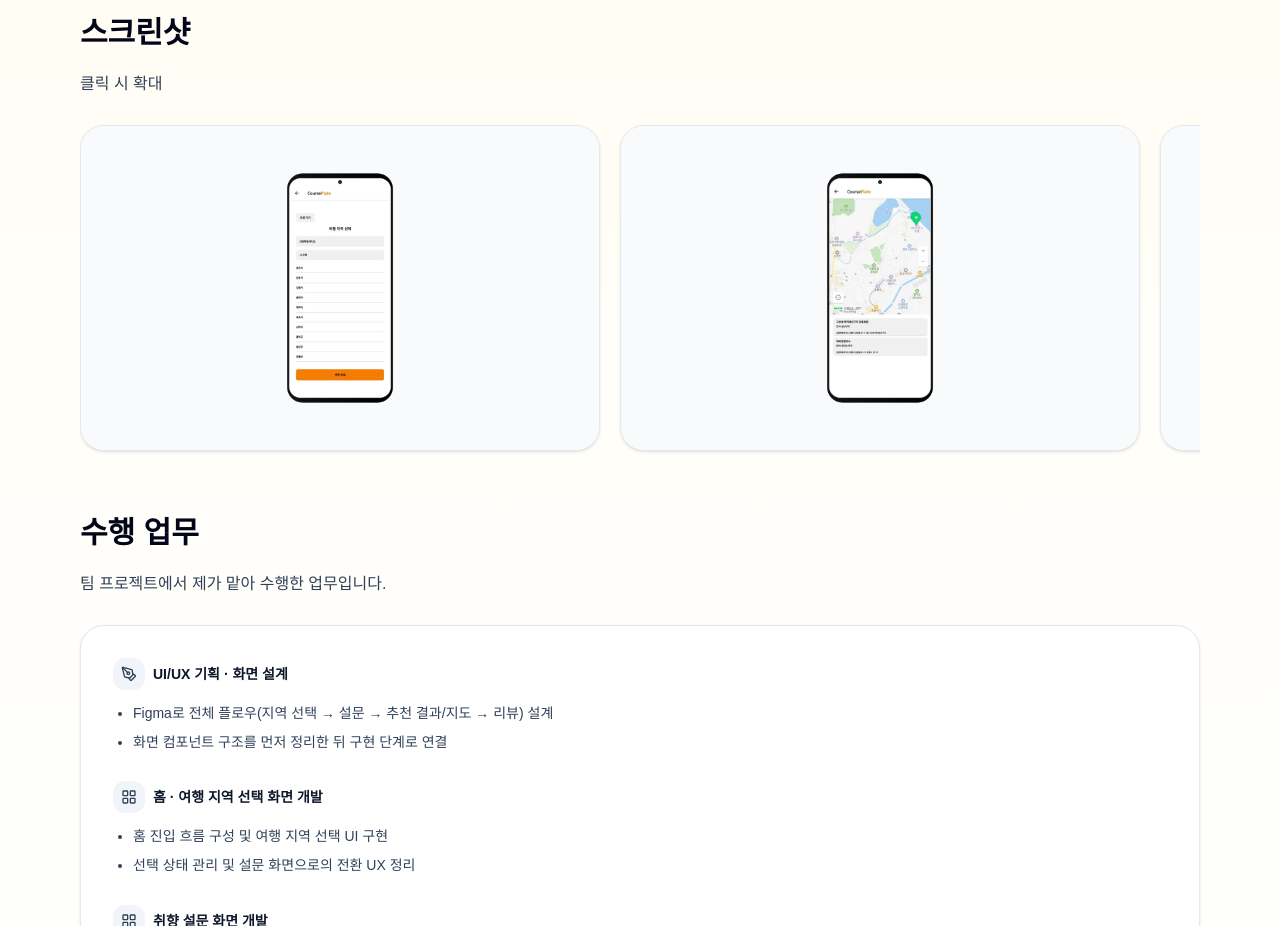
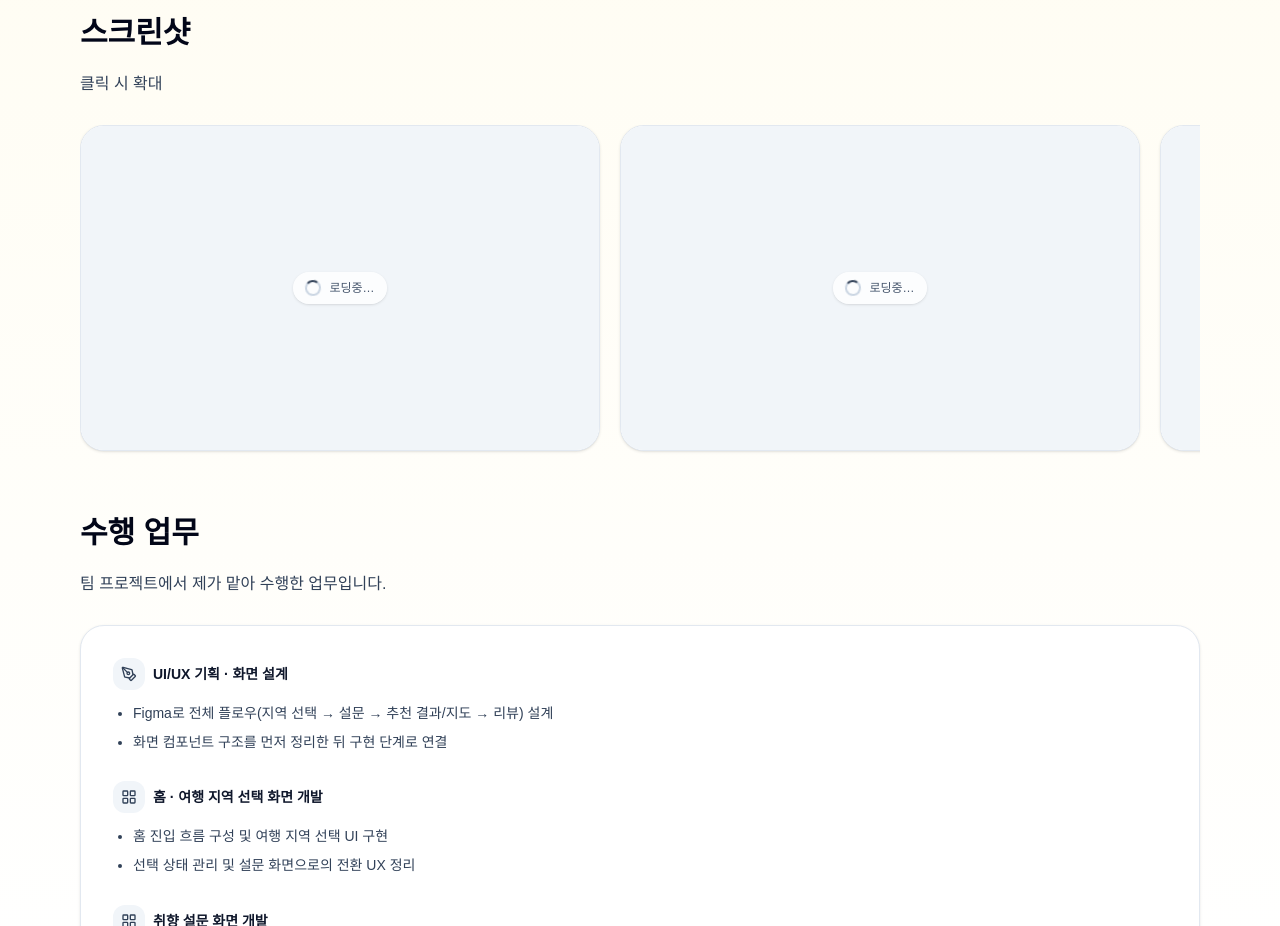
Before and after one commit to jyjs01/portfolio, a Next.js app: page /project/courseplate in a window 1280 px wide. Shown: the part 820-1746 px from the top of the page. Built offline with nearby package versions, Linux system fonts and the light colour scheme.

Commit message:
스크린샷 로딩 중 UI 추가

```diff
--- a/src/components/project/ScreenshotGallery.tsx
+++ b/src/components/project/ScreenshotGallery.tsx
@@ -15,6 +15,13 @@ type Shot = {
 export default function ScreenshotGallery({ screenshots }: { screenshots: Shot[] }) {
   const [open, setOpen] = useState(false);
   const [idx, setIdx] = useState(0);
+
+  // 썸네일 로딩 상태 (index별)
+  const [thumbLoaded, setThumbLoaded] = useState<Record<number, boolean>>({});
+
+  // 모달 메인 이미지 로딩 상태
+  const [mainLoading, setMainLoading] = useState(false);
+
   const stripRef = useRef<HTMLDivElement | null>(null);
 
   const hasMany = screenshots.length > 1;
@@ -44,19 +51,11 @@ export default function ScreenshotGallery({ screenshots }: { screenshots: Shot[]
     // eslint-disable-next-line react-hooks/exhaustive-deps
   }, [open, hasMany, screenshots.length]);
 
+  // 모달 열리거나 idx 바뀔 때마다 로딩 UI 다시 표시
   useEffect(() => {
     if (!open) return;
-    const preload = (src: string) => {
-      const img = new window.Image();
-      img.src = src;
-    };
-    preload(screenshots[idx].src);
-    if (hasMany) {
-      preload(screenshots[(idx + 1) % screenshots.length].src);
-      preload(screenshots[(idx - 1 + screenshots.length) % screenshots.length].src);
-    }
-  }, [open, idx, hasMany, screenshots]);
-
+    setMainLoading(true);
+  }, [open, idx]);
 
   return (
     <>
@@ -86,7 +85,10 @@ export default function ScreenshotGallery({ screenshots }: { screenshots: Shot[]
         style={{ overscrollBehaviorY: "contain" }}
       >
         <div className="flex gap-5 snap-x snap-mandatory">
-            {screenshots.map((s, i) => (
+          {screenshots.map((s, i) => {
+            const loaded = !!thumbLoaded[i];
+
+            return (
               <button
                 key={`${s.src}-${i}`}
                 type="button"
@@ -99,20 +101,36 @@ export default function ScreenshotGallery({ screenshots }: { screenshots: Shot[]
                 aria-label={`${s.alt} 확대 보기`}
               >
                 <div className="relative aspect-16/10 w-full bg-slate-50">
+                  {/* 로딩 UI (썸네일) */}
+                  {!loaded && (
+                    <div className="absolute inset-0 flex items-center justify-center">
+                      <div className="h-full w-full animate-pulse bg-slate-100" />
+                      <div className="absolute flex items-center gap-2 rounded-full bg-white/80 px-3 py-2 text-xs text-slate-600 shadow-sm">
+                        <span className="h-4 w-4 animate-spin rounded-full border-2 border-slate-300 border-t-slate-700" />
+                        로딩중…
+                      </div>
+                    </div>
+                  )}
+
                   <Image
                     src={s.thumbSrc ?? s.src}
                     alt={s.alt}
                     fill
-                        className="object-contain p-4 transition-transform duration-300 group-hover:scale-[1.01]"
+                    className={[
+                      "object-contain p-4 transition-transform duration-300 group-hover:scale-[1.01]",
+                      loaded ? "opacity-100" : "opacity-0",
+                    ].join(" ")}
                     sizes="(min-width: 768px) 520px, 90vw"
+                    onLoadingComplete={() =>
+                      setThumbLoaded((prev) => ({ ...prev, [i]: true }))
+                    }
                   />
                 </div>
               </button>
-            ))}
+            );
+          })}
         </div>
       </div>
-
-
 
       {/* 모달 */}
       <Dialog open={open} onClose={close} className="relative z-50">
@@ -138,14 +156,26 @@ export default function ScreenshotGallery({ screenshots }: { screenshots: Shot[]
 
             {/* 이미지 영역 */}
             <div className="relative h-[70vh] w-full bg-slate-50">
+              {/* 로딩 UI (모달 메인) */}
+              {open && mainLoading && (
+                <div className="absolute inset-0 z-10 flex items-center justify-center">
+                  <div className="absolute inset-0 animate-pulse bg-slate-100" />
+                  <div className="relative flex items-center gap-2 rounded-2xl bg-white/90 px-4 py-3 text-sm text-slate-700 shadow-md">
+                    <span className="h-5 w-5 animate-spin rounded-full border-2 border-slate-300 border-t-slate-800" />
+                    이미지 불러오는 중…
+                  </div>
+                </div>
+              )}
+
               {open && (
                 <Image
                   src={screenshots[idx].src}
                   alt={screenshots[idx].alt}
                   fill
-                  className="object-contain p-6"
+                  className={["object-contain p-6", mainLoading ? "opacity-0" : "opacity-100"].join(" ")}
                   sizes="100vw"
                   priority
+                  onLoadingComplete={() => setMainLoading(false)}
                 />
               )}
 
```
Lines whose indentation alone changed are shown as unchanged.
